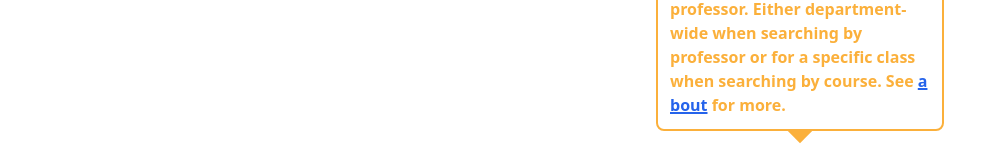
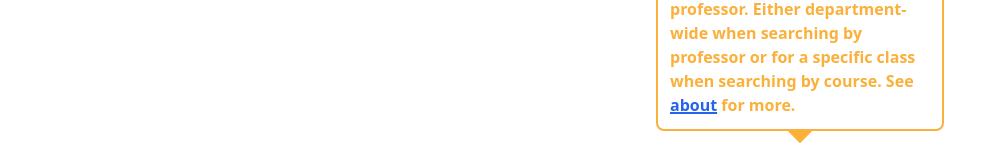
Before and after one commit to charlescohanlon/ProfesScore, a Next.js app: page / in a window 1280 px wide. Shown: the part 573-739 px from the top of the page, without its empty margins (288-1278 px from the left). Built offline with nearby package versions, Linux system fonts and the light colour scheme.

Commit message:
minor refactoring (#22)

```diff
--- a/src/frontend/components/AccessoryLinks.tsx
+++ b/src/frontend/components/AccessoryLinks.tsx
@@ -2,10 +2,10 @@ import clsx from "clsx";
 import Link from "next/link";
 
 interface NavbarLinksProps {
-  extraClasses: string;
+  addtlClasses: string;
 }
 
-const NavbarLinks = ({ extraClasses }: NavbarLinksProps): JSX.Element => {
+const NavbarLinks = ({ addtlClasses }: NavbarLinksProps): JSX.Element => {
   const commonClasses = "px-1 xs:px-4 sm:px-2 xl:mx-4 hover:scale-105";
   return (
     <div
@@ -31,7 +31,7 @@ const NavbarLinks = ({ extraClasses }: NavbarLinksProps): JSX.Element => {
         "lg:right-2",
         "xl:text-xl",
         "xl:right-2",
-        extraClasses
+        addtlClasses
       )}
     >
       <Link href="/about">
--- a/src/frontend/components/DisplayContainer/CardPreviewGrid.tsx
+++ b/src/frontend/components/DisplayContainer/CardPreviewGrid.tsx
@@ -75,7 +75,7 @@ const CardPreviewGrid = ({
             "xl:top-11"
           )}
         >
-          <InfoPopup extraClasses="w-28 sm:w-36 text-center " isUpsideDown>
+          <InfoPopup addtlClasses="w-28 sm:w-36 text-center " isUpsideDown>
             Click to see the ratio for passing grades
           </InfoPopup>{" "}
         </div>
@@ -155,7 +155,7 @@ const CardPreviewGrid = ({
       {showInfo && collapseNumGrades && (
         <div className={clsx("absolute", "top-8")}>
           <InfoPopup
-            extraClasses={clsx("w-28", "sm:w-36", "text-center")}
+            addtlClasses={clsx("w-28", "sm:w-36", "text-center")}
             isUpsideDown
           >
             Click to see the total number of grades given
--- a/src/frontend/components/DisplayContainer/ContainerLink.tsx
+++ b/src/frontend/components/DisplayContainer/ContainerLink.tsx
@@ -1,17 +1,28 @@
+import clsx from "clsx";
 import Link from "next/link";
 
 interface ContainerLinkProps {
   href: string;
   children?: string | JSX.Element | Array<JSX.Element | string>;
+  addtlClasses?: string;
 }
 export const ContainerLink = ({
   href,
   children,
+  addtlClasses,
 }: ContainerLinkProps): JSX.Element => {
   return (
     <Link href={href} target="_blank" rel="noopener noreferrer">
       <a
-        className={"underline text-blue-600 decoration-blue-600 decoration-2 break-all"}
+        className={
+          clsx(
+            "underline",
+            "text-blue-600",
+            "decoration-blue-600",
+            "decoration-2",
+            "break-all"
+          ) + addtlClasses
+        }
       >
         {children ? children : href}
       </a>
--- a/src/frontend/components/InfoPopup.tsx
+++ b/src/frontend/components/InfoPopup.tsx
@@ -1,15 +1,15 @@
 import clsx from "clsx";
-import { useContext, useState } from "react";
+import { useContext } from "react";
 import { InfoPopupContext } from "../../pages/_app";
 
 interface InfoPopupProps {
-  extraClasses?: string;
+  addtlClasses?: string;
   children: string | JSX.Element | Array<JSX.Element | string>;
   isUpsideDown?: boolean;
 }
 
 const InfoPopup = ({
-  extraClasses,
+  addtlClasses,
   children,
   isUpsideDown,
 }: InfoPopupProps): JSX.Element => {
@@ -25,7 +25,7 @@ const InfoPopup = ({
         "flex",
         "flex-col",
         "items-center",
-        extraClasses
+        addtlClasses
       )}
     >
       <div
@@ -48,7 +48,7 @@ const InfoPopup = ({
       >
         <svg
           xmlns="http://www.w3.org/2000/svg"
-          onClick={() => hide()}
+          onClick={hide}
           className={clsx(
             "absolute",
             "cursor-pointer",
--- a/src/frontend/components/Navbar/Navbar.tsx
+++ b/src/frontend/components/Navbar/Navbar.tsx
@@ -125,7 +125,7 @@ const Navbar = ({ initialStateQuery }: NavbarProps): JSX.Element => {
               ></SearchForm>
             </div>
           </div>
-          <NavbarLinks extraClasses="text-white"></NavbarLinks>
+          <NavbarLinks addtlClasses="text-white"></NavbarLinks>
         </div>
       </div>
     </>
--- a/src/pages/index.tsx
+++ b/src/pages/index.tsx
@@ -8,7 +8,7 @@ const Home: NextPage = () => {
   return (
     <>
       <main className="h-screen w-screen bg-white">
-        <NavbarLinks extraClasses="text-brandGray"></NavbarLinks>
+        <NavbarLinks addtlClasses="text-brandGray" />
         <div className={"w-full flex justify-center relative top-1/4 "}>
           <div
             className={
@@ -29,12 +29,15 @@ const Home: NextPage = () => {
             "lg:right-48 lg:bottom-24 "
           }
         >
-          <InfoPopup extraClasses="w-64 sm:w-72">
+          <InfoPopup addtlClasses="w-64 sm:w-72">
             See the number of &quot;A&quot; grades to all grades (the A&apos;s
             ratio) or passing grade ratio, quality rating, and overall score for
             a professor. Either department-wide when searching by professor or
             for a specific class when searching by course. See{" "}
-            <ContainerLink href="/about">about</ContainerLink> for more.
+            <ContainerLink href="/about" addtlClasses="break-normal">
+              about
+            </ContainerLink>{" "}
+            for more.
           </InfoPopup>
         </div>
       </main>
```
